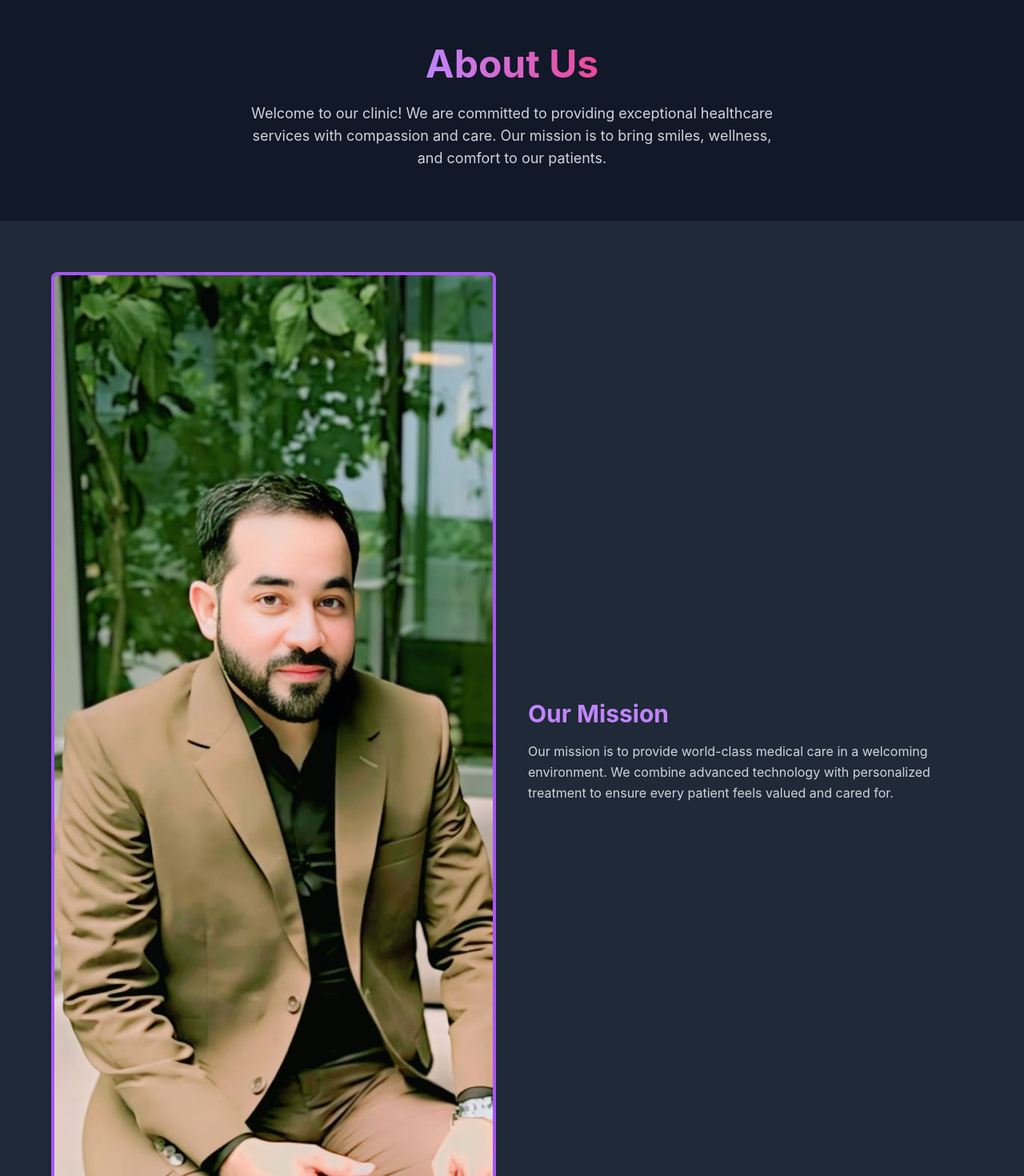
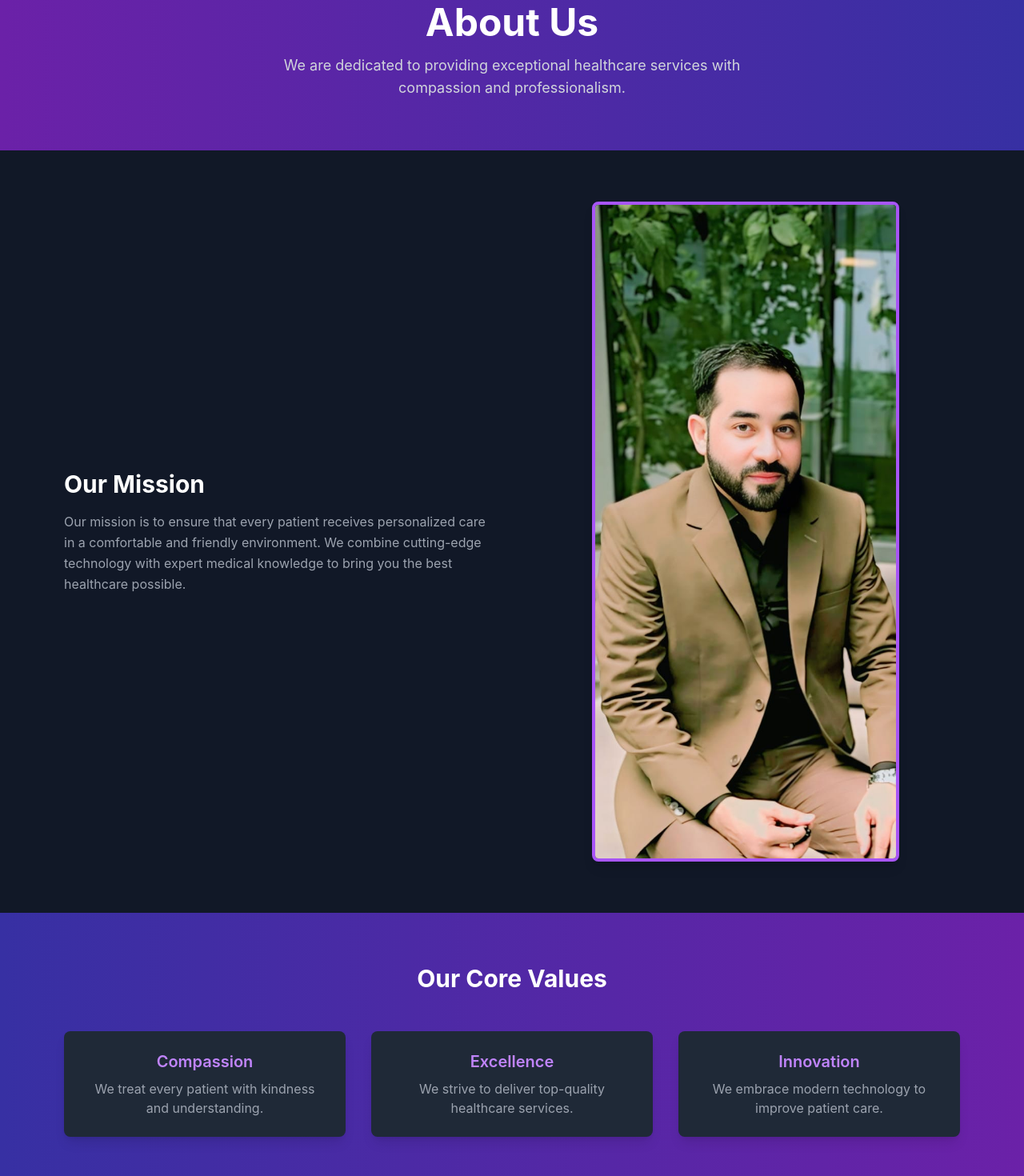
Before and after one commit to Safi649/dr-amjadali, a Next.js app: page /about in a window 1280 px wide. Shown: the part 60-1530 px from the top of the page at 80% size. Built offline with nearby package versions, Linux system fonts and the light colour scheme.

Commit message:
Update about.js

```diff
--- a/pages/about.js
+++ b/pages/about.js
@@ -1,99 +1,94 @@
 import { motion } from "framer-motion";
-import Navbar from "../components/Navbar";
-import Footer from "../components/Footer";
 
 export default function About() {
   return (
-    <div className="bg-gray-900 text-white min-h-screen flex flex-col">
-      <Navbar />
-
+    <div className="bg-gray-900 text-white min-h-screen">
       {/* Hero Section */}
-      <section className="flex-1 flex flex-col items-center justify-center px-6 py-16 text-center">
+      <section className="text-center py-16 bg-gradient-to-r from-purple-800 to-indigo-800">
         <motion.h1
+          className="text-5xl font-bold"
           initial={{ opacity: 0, y: -50 }}
           animate={{ opacity: 1, y: 0 }}
-          transition={{ duration: 0.8 }}
-          className="text-5xl font-bold text-transparent bg-clip-text bg-gradient-to-r from-purple-400 to-pink-500"
+          transition={{ duration: 1 }}
         >
           About Us
         </motion.h1>
         <motion.p
+          className="mt-4 text-lg max-w-2xl mx-auto text-gray-300"
           initial={{ opacity: 0 }}
           animate={{ opacity: 1 }}
-          transition={{ delay: 0.4, duration: 0.8 }}
-          className="mt-6 text-lg max-w-2xl text-gray-300"
+          transition={{ delay: 0.5, duration: 1 }}
         >
-          Welcome to our clinic! We are committed to providing exceptional healthcare services with compassion and care. Our mission is to bring smiles, wellness, and comfort to our patients.
+          We are dedicated to providing exceptional healthcare services with
+          compassion and professionalism.
         </motion.p>
       </section>
 
       {/* Mission Section */}
-      <section className="px-6 py-16 bg-gray-800">
-        <div className="max-w-6xl mx-auto grid md:grid-cols-2 gap-10 items-center">
+      <section className="py-16 px-6 md:px-20 grid md:grid-cols-2 gap-12 items-center">
+        <motion.div
+          initial={{ opacity: 0, x: -50 }}
+          whileInView={{ opacity: 1, x: 0 }}
+          transition={{ duration: 0.8 }}
+        >
+          <h2 className="text-3xl font-bold mb-4">Our Mission</h2>
+          <p className="text-gray-400 leading-relaxed">
+            Our mission is to ensure that every patient receives personalized
+            care in a comfortable and friendly environment. We combine
+            cutting-edge technology with expert medical knowledge to bring you
+            the best healthcare possible.
+          </p>
+        </motion.div>
         <motion.img
           src="/doctor.jpg"
           alt="Our Doctor"
-            className="rounded-lg shadow-lg border-4 border-purple-500"
+          className="rounded-lg shadow-lg border-4 border-purple-500 max-w-sm w-full mx-auto object-cover"
           initial={{ opacity: 0, scale: 0.8 }}
           whileInView={{ opacity: 1, scale: 1 }}
           transition={{ duration: 0.8 }}
         />
-          <motion.div
-            initial={{ opacity: 0, x: 50 }}
-            whileInView={{ opacity: 1, x: 0 }}
-            transition={{ duration: 0.8 }}
-          >
-            <h2 className="text-3xl font-bold text-purple-400 mb-4">Our Mission</h2>
-            <p className="text-gray-300 leading-relaxed">
-              Our mission is to provide world-class medical care in a welcoming environment. We combine advanced technology with personalized treatment to ensure every patient feels valued and cared for.
-            </p>
-          </motion.div>
-        </div>
       </section>
 
       {/* Values Section */}
-      <section className="px-6 py-16">
-        <div className="max-w-6xl mx-auto text-center">
+      <section className="py-16 bg-gradient-to-r from-indigo-800 to-purple-800 px-6 md:px-20">
         <motion.h2
-            initial={{ opacity: 0, y: 50 }}
+          className="text-3xl font-bold text-center mb-12"
+          initial={{ opacity: 0, y: -20 }}
           whileInView={{ opacity: 1, y: 0 }}
           transition={{ duration: 0.8 }}
-            className="text-3xl font-bold text-pink-400"
         >
           Our Core Values
         </motion.h2>
+        <div className="grid md:grid-cols-3 gap-8 text-center">
+          {[
+            {
+              title: "Compassion",
+              desc: "We treat every patient with kindness and understanding.",
+            },
+            {
+              title: "Excellence",
+              desc: "We strive to deliver top-quality healthcare services.",
+            },
+            {
+              title: "Innovation",
+              desc: "We embrace modern technology to improve patient care.",
+            },
+          ].map((value, i) => (
             <motion.div
-            className="mt-8 grid md:grid-cols-3 gap-8"
-            initial="hidden"
-            whileInView="visible"
-            variants={{
-              hidden: { opacity: 0, y: 50 },
-              visible: {
-                opacity: 1,
-                y: 0,
-                transition: { staggerChildren: 0.2 },
-              },
-            }}
+              key={i}
+              className="p-6 bg-gray-800 rounded-lg shadow-lg"
+              initial={{ opacity: 0, y: 50 }}
+              whileInView={{ opacity: 1, y: 0 }}
+              transition={{ delay: i * 0.2, duration: 0.8 }}
             >
-            {[
-              { title: "Compassion", desc: "We treat our patients like family, with warmth and empathy." },
-              { title: "Excellence", desc: "We strive for the highest standards in medical care." },
-              { title: "Integrity", desc: "We uphold transparency and honesty in every service we provide." },
-            ].map((value, index) => (
-              <motion.div
-                key={index}
-                className="bg-gray-800 p-6 rounded-lg shadow-lg border border-gray-700 hover:border-purple-500 transition"
-                variants={{ hidden: { opacity: 0, y: 50 }, visible: { opacity: 1, y: 0 } }}
-              >
-                <h3 className="text-xl font-bold text-purple-300 mb-2">{value.title}</h3>
+              <h3 className="text-xl font-semibold mb-2 text-purple-400">
+                {value.title}
+              </h3>
               <p className="text-gray-400">{value.desc}</p>
             </motion.div>
           ))}
-          </motion.div>
         </div>
       </section>
-
-      <Footer />
     </div>
   );
 }
```
Lines whose indentation alone changed are shown as unchanged.
